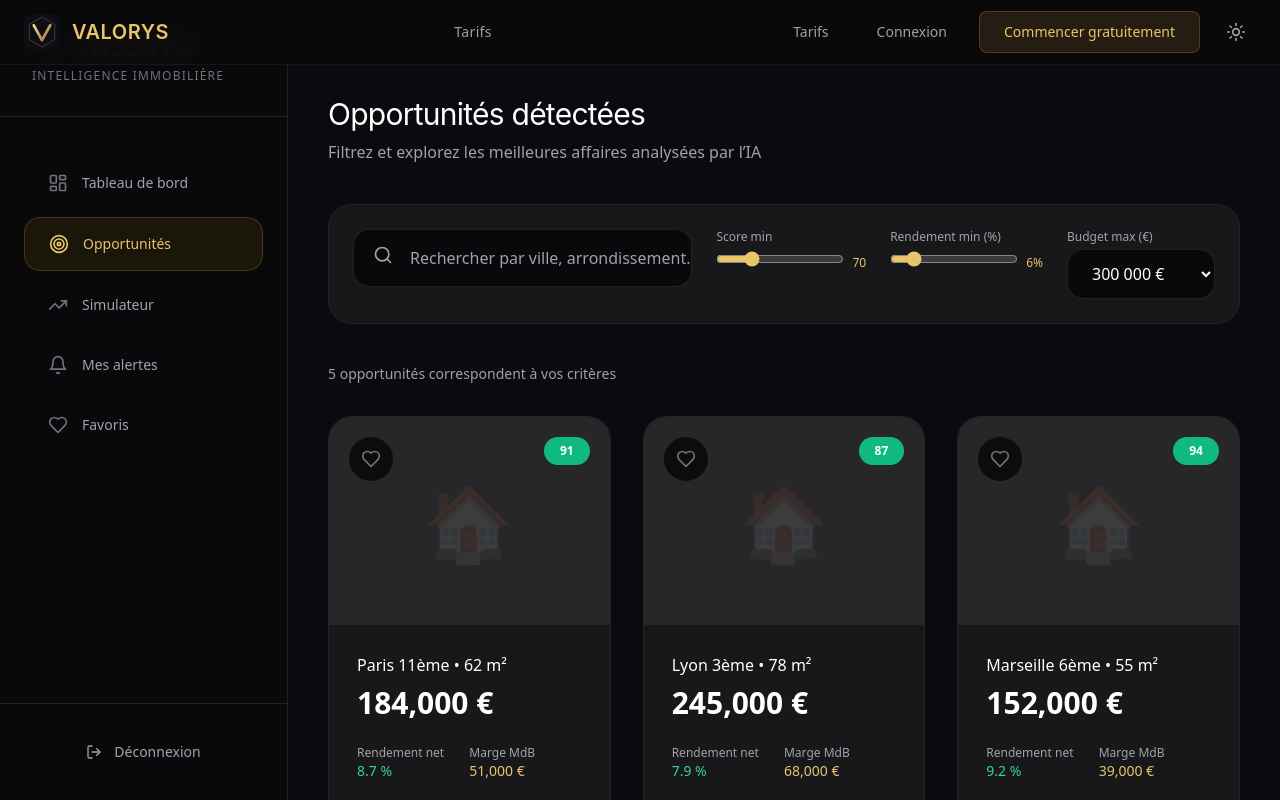
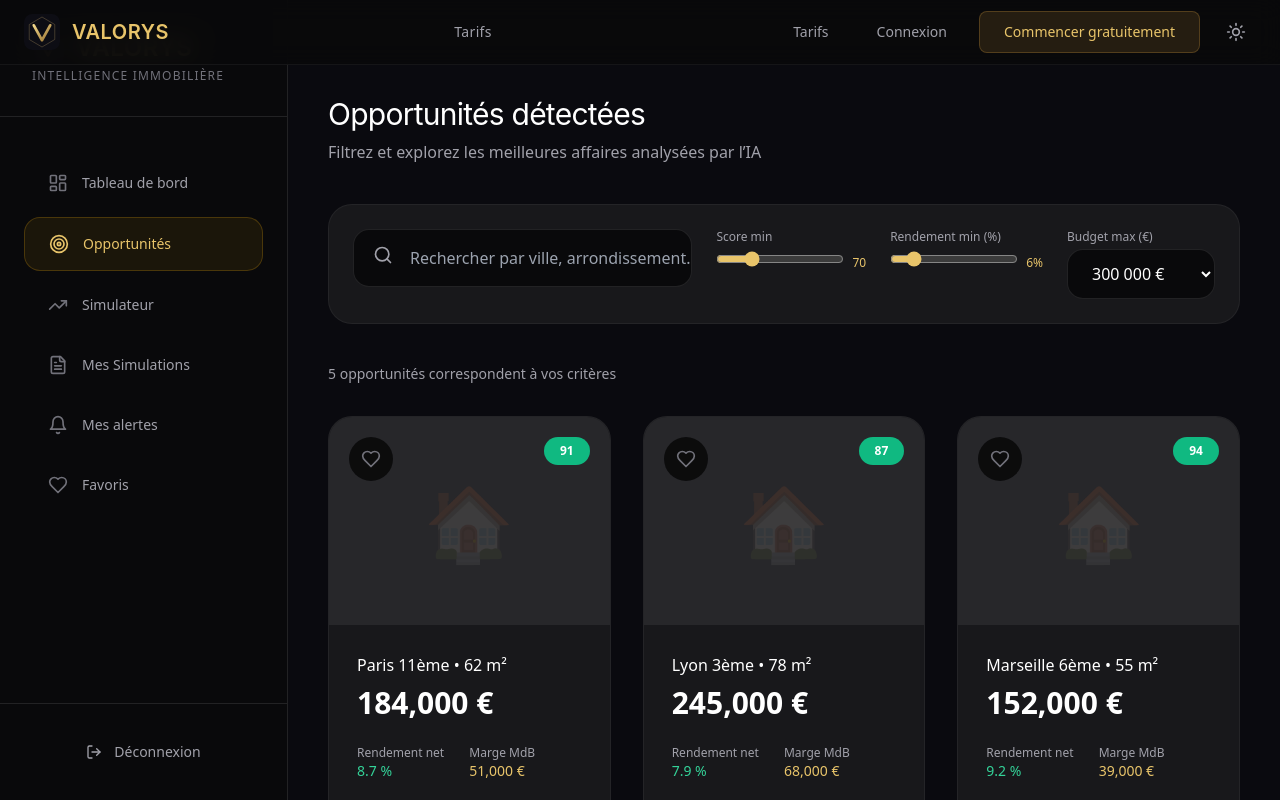
Before and after one commit to pooya75nd/Valorys, a Next.js app: page /opportunites in a window 1280 px wide. Shown: the top 800 px of the page. Built offline with nearby package versions, Linux system fonts and the light colour scheme; no server answers.

Commit message:
Add 'Mes Simulations' navigation item to Sidebar

```diff
--- a/src/components/Sidebar.tsx
+++ b/src/components/Sidebar.tsx
@@ -8,6 +8,7 @@ import {
   TrendingUp,
   Bell,
   Heart,
+  FileText,   // Icône pour Simulations
   User,
   LogOut
 } from 'lucide-react'
@@ -17,6 +18,7 @@ const navItems = [
   { href: '/dashboard', label: 'Tableau de bord', icon: LayoutDashboard },
   { href: '/opportunites', label: 'Opportunités', icon: Target },
   { href: '/simulateur', label: 'Simulateur', icon: TrendingUp },
+  { href: '/dashboard/simulations', label: 'Mes Simulations', icon: FileText },
   { href: '/dashboard/alertes', label: 'Mes alertes', icon: Bell },
   { href: '/dashboard/favoris', label: 'Favoris', icon: Heart },
 ]
```
